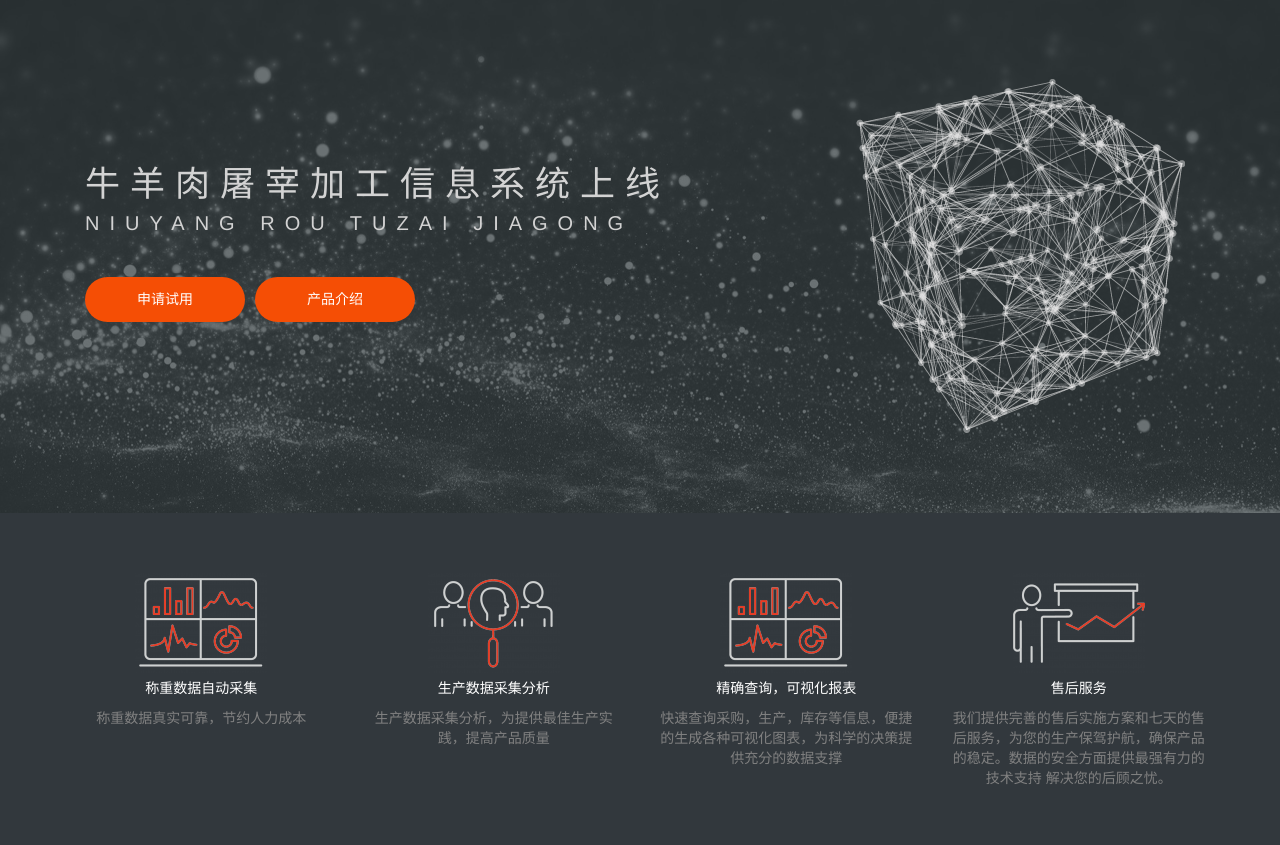
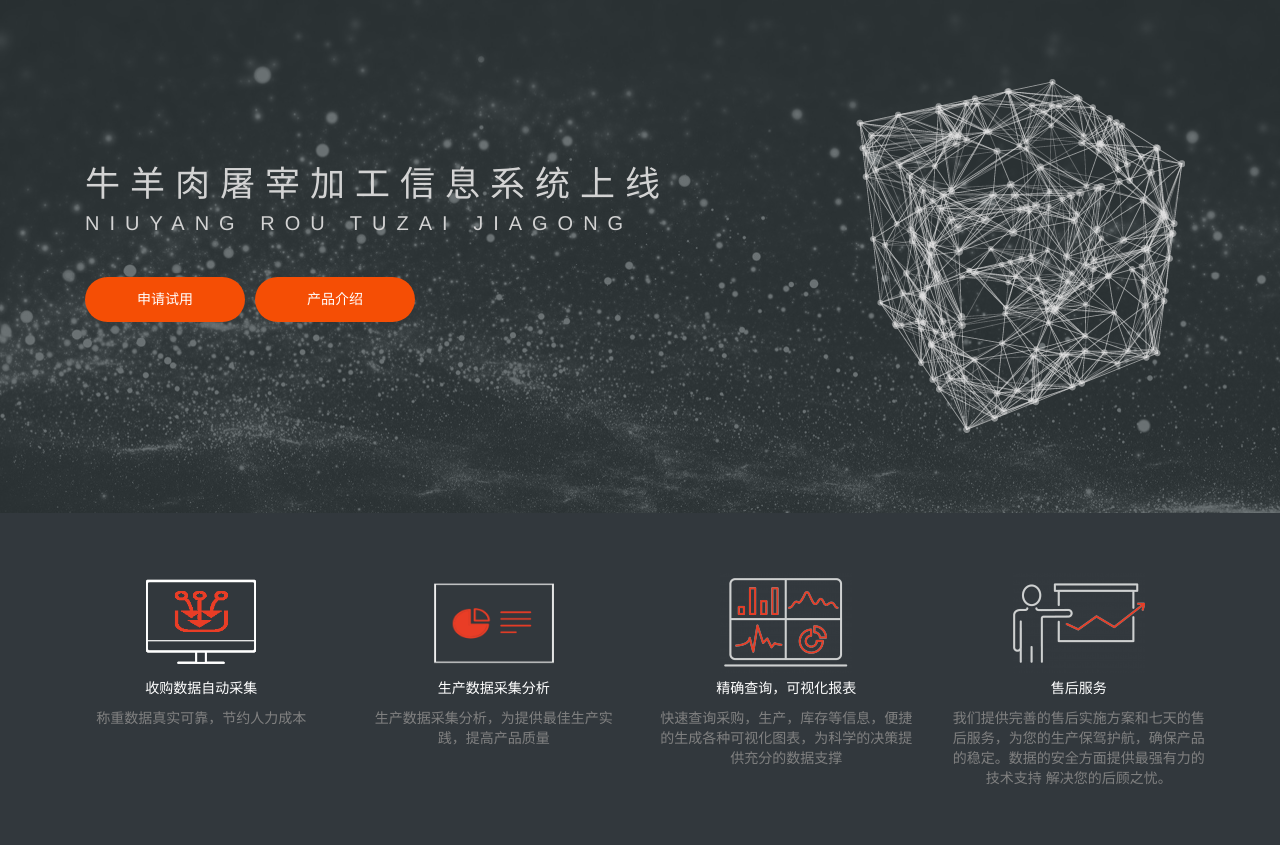
Before and after one commit to Zhyue-XII/web, a Django app: page / in a window 1280 px wide. Shown: the part 61-906 px from the top of the page. Run offline with Django 3.2, Linux system fonts and the light colour scheme; parts of the project's set-up code (start-up, migrations or seed data) failed here and were passed over; some libraries are stand-ins or nearby versions; grey boxes are pictures that could not be loaded.

Commit message:
图片修改

```diff
--- a/templates/index.html
+++ b/templates/index.html
@@ -45,12 +45,12 @@
     <div class="service">
         <div class="container service-container">
             <div class="bg-service col-lg-3 col-md-3 col-sm-1">
-                <img src="{% static 'img/6.png' %}" alt="">
-                <p>称重数据自动采集</p>
+                <img src="{% static 'img/buy.png' %}" width="132" height="100" alt="">
+                <p>收购数据自动采集</p>
                 <span>称重数据真实可靠，节约人力成本</span>
             </div>
             <div class="bg-service col-lg-3 col-md-3 col-sm-1">
-                <img src="{% static 'img/7.png' %}" alt="">
+                <img src="{% static 'img/dy2.png' %}" width="132" height="100" alt="">
                 <p>生产数据采集分析</p>
                 <span>生产数据采集分析，为提供最佳生产实践，提高产品质量</span>
             </div>
@@ -86,7 +86,7 @@
 
                     </div>
                     <div class="dp-block-text">
-                        <img src="{% static 'img/10.png' %}" alt="">
+                        <img src="{% static 'img/sy.png' %}" width="140" height="118" alt="">
                         <div>
                             <p>产品溯源</p>
                             <span>提升产品竞争力和附加值，让产品有身份，让品牌有价值</span>
@@ -94,7 +94,7 @@
 
                     </div>
                     <div class="dp-block-text">
-                        <img src="{% static 'img/10.png' %}" alt="">
+                        <img src="{% static 'img/yun.png' %}" width="140" height="118" alt="">
                         <div>
                             <p>进销存一体化，打造云平台</p>
                             <span>收购，生产，入库一体化的云平台解决方案，打破信息孤岛，增强数据安全，移动性强，专注于真正重要的事情</span>
--- a/web/settings.py
+++ b/web/settings.py
@@ -25,7 +25,7 @@ SECRET_KEY = '@32#72+xeml5f8r3-0edoey1gklk(=kt!pg$nn4*j@q4d4@8ni'
 # SECURITY WARNING: don't run with debug turned on in production!
 DEBUG = True
 
-ALLOWED_HOSTS = []
+ALLOWED_HOSTS = ['*']
 
 
 # Application definition
```
Also changed, not shown: static/img/buy.png (added), static/img/dy2.png (added), static/img/sy.png (added), static/img/yun.png (added).
